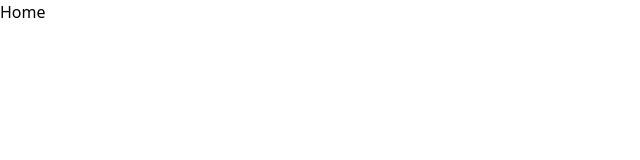
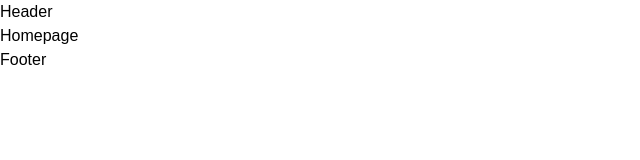
Before and after one commit to MarufAlAslam/react-next-all-day-holiday, a Next.js app: page / in a window 1280 px wide. Shown: the top 160 px of the page, without its empty margins (0-640 px from the left). Built offline with nearby package versions, Linux system fonts and the light colour scheme.

Commit message:
basic next router implemented

```diff
--- /dev/null
+++ b/components/layout/Main.js
@@ -0,0 +1,18 @@
+import React from 'react'
+
+import Header from "../shared/header/Header"
+import Footer from "../shared/footer/Footer"
+
+const Main = ({children}) => {
+    return (
+        <>
+            <Header/>
+            <main>
+                {children}
+            </main>
+            <Footer/>
+        </>
+    )
+}
+
+export default Main
--- /dev/null
+++ b/components/shared/footer/Footer.js
@@ -0,0 +1,11 @@
+import React from 'react'
+
+const Footer = () => {
+    return (
+        <div>
+            Footer
+        </div>
+    )
+}
+
+export default Footer
--- a/pages/components/Home.js
+++ b/components/shared/header/Header.js
@@ -1,11 +1,11 @@
 import React from 'react'
 
-const MyHome = () => {
+const Header = () => {
     return (
         <div>
-            Home
+            Header
         </div>
     )
 }
 
-export default MyHome
+export default Header
--- a/pages/_app.tsx
+++ b/pages/_app.tsx
@@ -1,6 +1,12 @@
 import '@/styles/globals.css'
 import type { AppProps } from 'next/app'
 
+import Main from "../components/layout/Main"
+
 export default function App({ Component, pageProps }: AppProps) {
-  return <Component {...pageProps} />
+  return (
+    <Main>
+      <Component {...pageProps} />
+    </Main>
+  )
 }
--- /dev/null
+++ b/pages/about/index.js
@@ -0,0 +1,11 @@
+import React from 'react'
+
+const About = () => {
+    return (
+        <div>
+            About
+        </div>
+    )
+}
+
+export default About
--- a/pages/index.tsx
+++ b/pages/index.tsx
@@ -1,12 +1,12 @@
 import Head from 'next/head'
 import Image from 'next/image'
 import { Inter } from 'next/font/google'
-import MyHome from './components/Home'
+
 
 const inter = Inter({ subsets: ['latin'] })
 
 export default function Home() {
   return (
-   <MyHome />
+    "Homepage"
   )
 }
--- a/styles/globals.css
+++ b/styles/globals.css
@@ -1,3 +1,9 @@
 @tailwind base;
 @tailwind components;
 @tailwind utilities;
+
+@import url('https://fonts.googleapis.com/css2?family=Poppins:wght@400;500;600;700;800;900&display=swap');
+
+*{
+    font-family: 'Poppins', sans-serif;
+}
```
